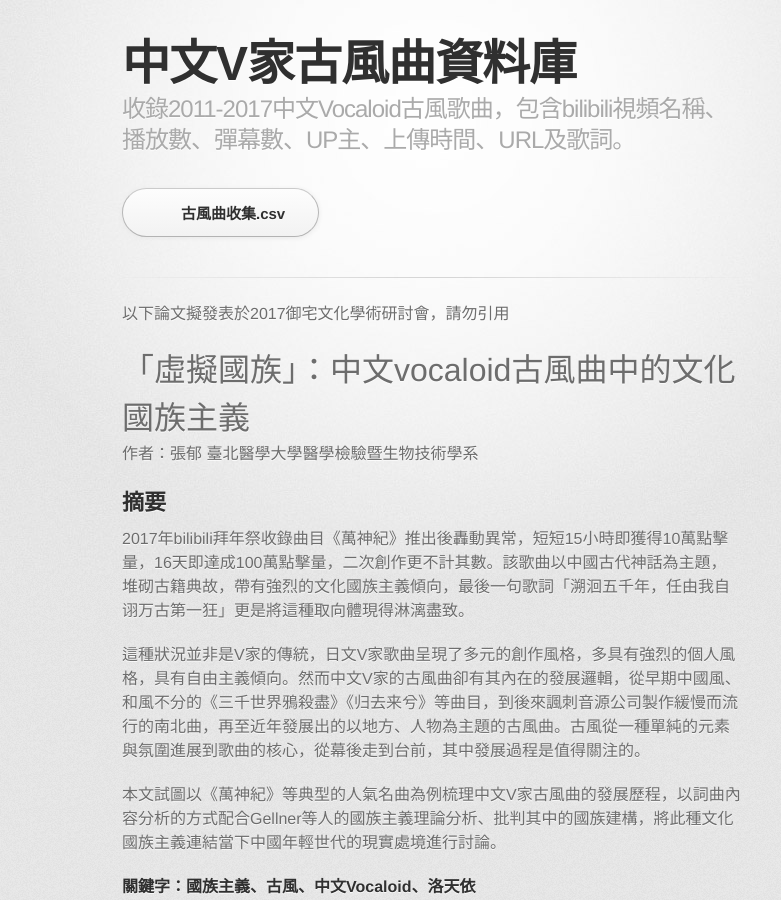
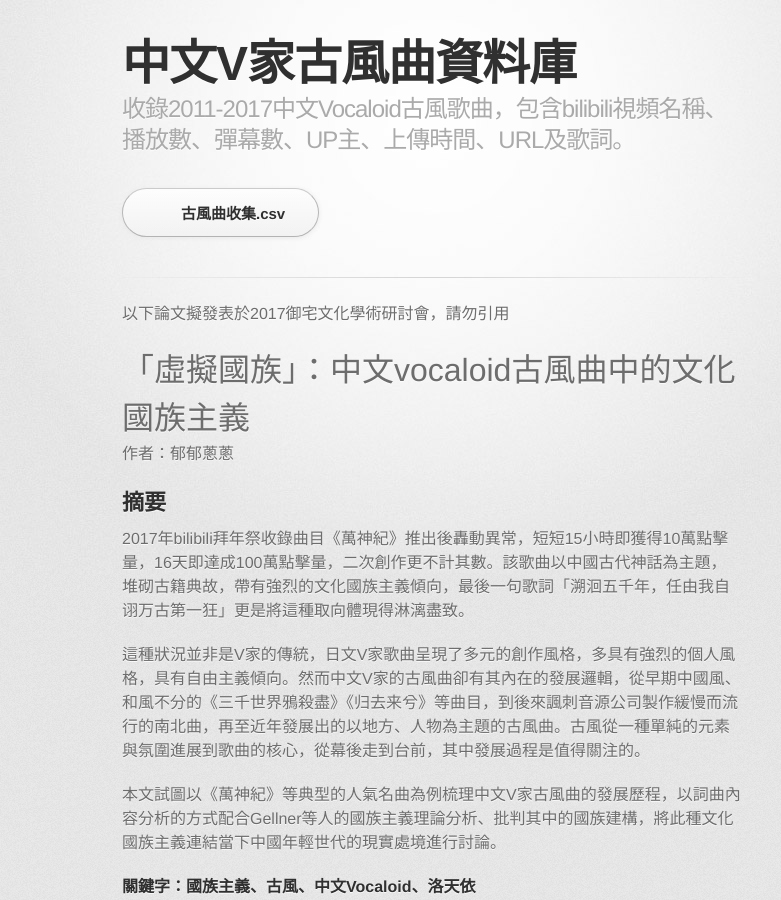
Before and after one commit to fireindark707/ChineseV_GUFENG, a Jekyll site: the page built from docs/Paper_nationalism.md, in a window 1280 px wide and 900 px high. Shown: the whole window, without its empty margins (208-989 px from the left). Built offline with Jekyll 4.4.1, drawn with Linux system fonts in a browser that asks for light colours; some web fonts are replaced.

Commit message:
Update Paper_nationalism.md

```diff
--- a/docs/Paper_nationalism.md
+++ b/docs/Paper_nationalism.md
@@ -6,7 +6,7 @@ layout: default
 
 # 「虛擬國族」：中文vocaloid古風曲中的文化國族主義
 
-作者：張郁 臺北醫學大學醫學檢驗暨生物技術學系
+作者：郁郁蔥蔥
 
 ## 摘要
 
```
